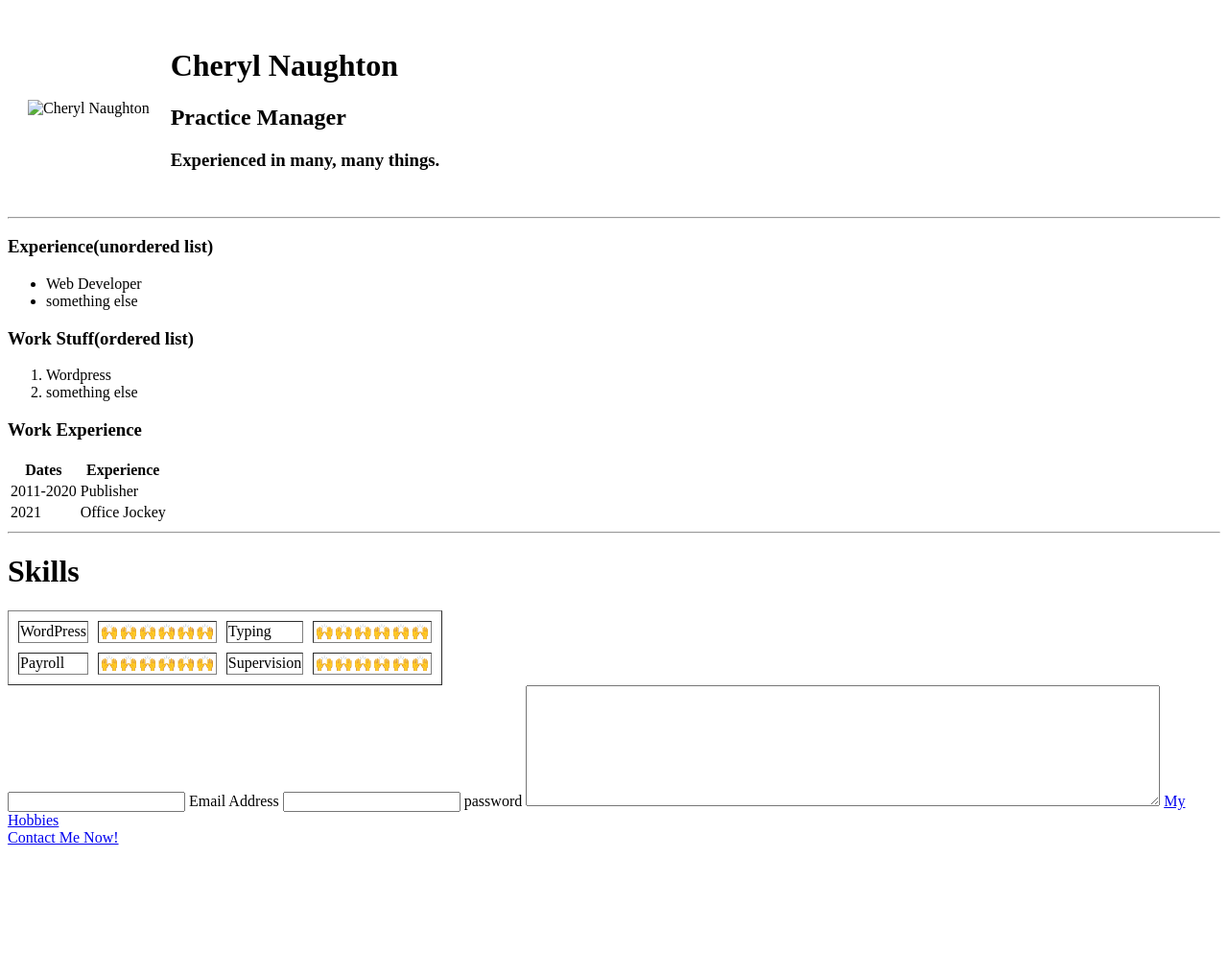
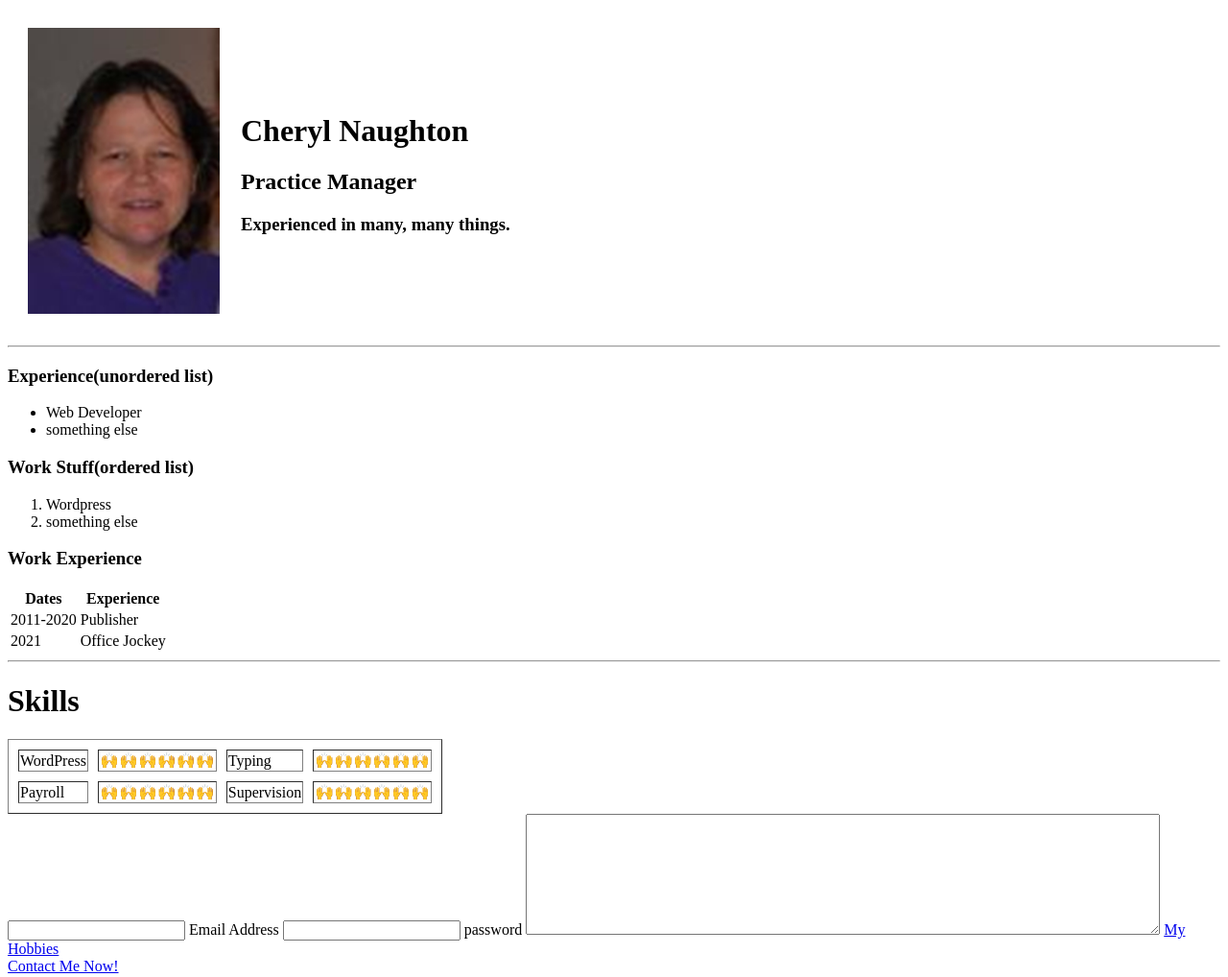
Before and after one commit to cnaughton6517/CV, a plain HTML site: page index.html in a window 1280 px wide. Shown: the whole page at 96% size. Before the commit the page ends 890 px from the top, so only its background shows below. Drawn offline with Linux system fonts and the light colour scheme.

Commit message:
Changed image path

```diff
--- a/index.html
+++ b/index.html
@@ -7,7 +7,7 @@
   <body>
     <table cellspacing=20>
       <tr>
-        <td><img src="images/picture1.jpg" width="200px" alt="Cheryl Naughton"></td>
+        <td><img src="picture1.jpg" width="200px" alt="Cheryl Naughton"></td>
         <td><h1>Cheryl Naughton</h1>
           <h2>Practice Manager</h2>
           <h3>Experienced in many, many things.</h3>
```
